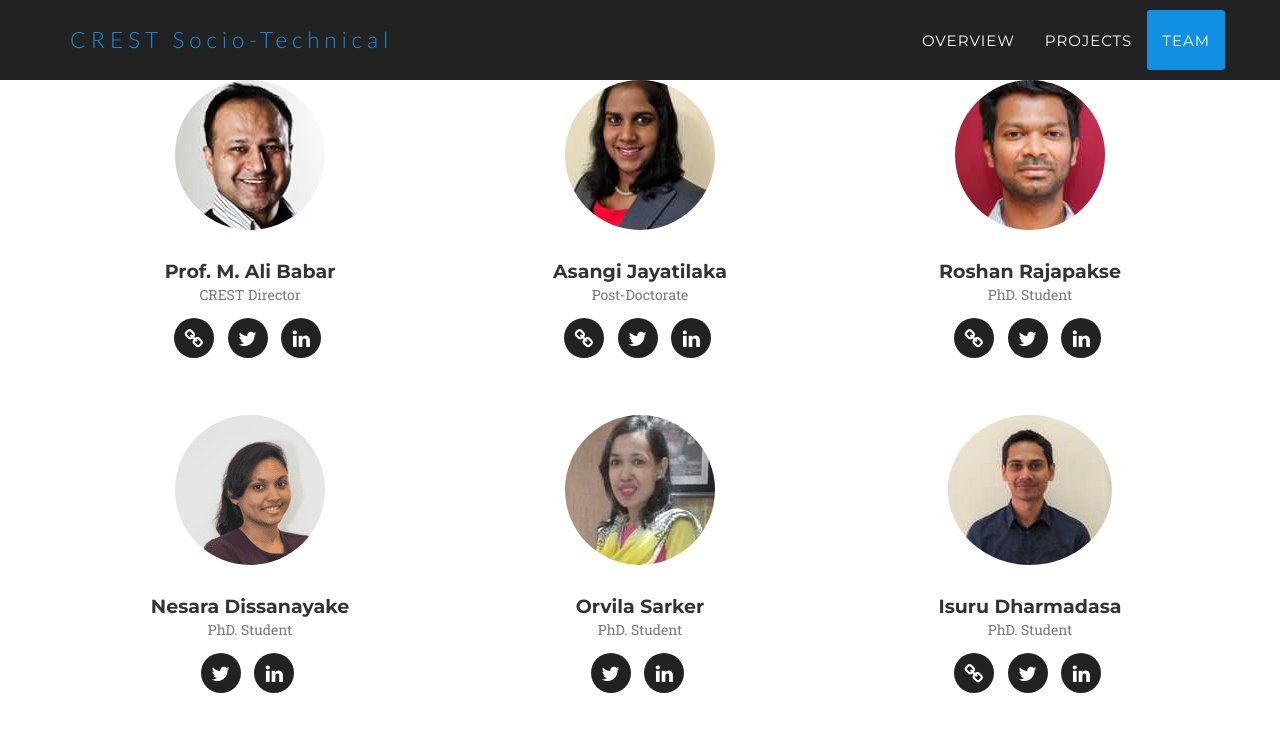
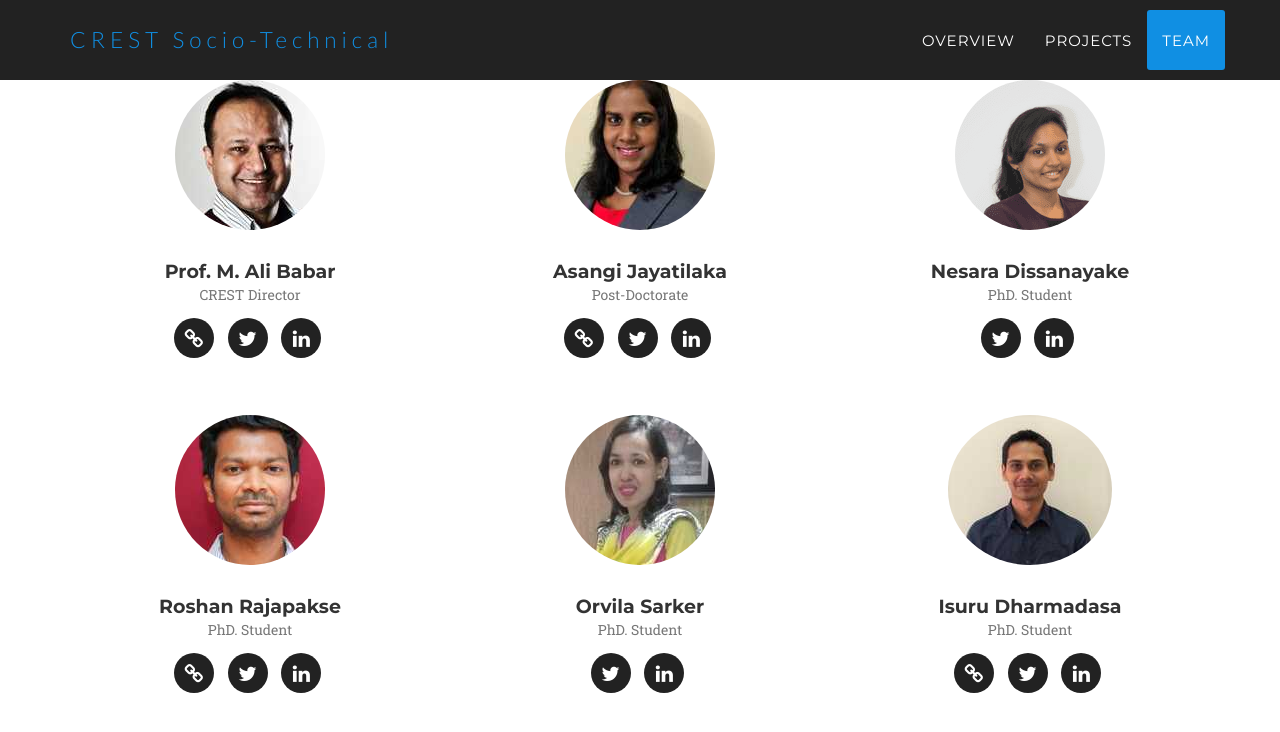
Before and after one commit to crest-socio-technical/crest-socio-technical.github.io, a Jekyll site: the page built from index.html, in a window 1280 px wide and 900 px high, scrolled down 5102 px. Shown: the top 732 px of the window. Built offline with Jekyll 4.4.1, drawn with Linux system fonts in a browser that asks for light colours; some web fonts are replaced; part of the change alters nothing that is shown.

```diff
--- a/_config.yml
+++ b/_config.yml
@@ -34,6 +34,15 @@ people:
     - title: linkedin
       url: https://www.linkedin.com/in/roshanrajapakse/
 
+- name: Nesara Dissanayake
+  pic: nesara
+  position: PhD. Student
+  social:
+    - title: twitter
+      url: https://twitter.com/craig_xie
+    - title: linkedin
+      url: https://www.linkedin.com/in/craig-xie-b78aa75b/
+
 - name: Roshan Rajapakse
   pic: roshan
   position: PhD. Student
@@ -44,15 +53,6 @@ people:
       url: https://twitter.com/rosh_nr
     - title: linkedin
       url: https://www.linkedin.com/in/roshanrajapakse/
-
-- name: Nesara Dissanayake
-  pic: nesara
-  position: PhD. Student
-  social:
-    - title: twitter
-      url: https://twitter.com/craig_xie
-    - title: linkedin
-      url: https://www.linkedin.com/in/craig-xie-b78aa75b/
 
 - name: Orvila Sarker
   pic: orvila
```
